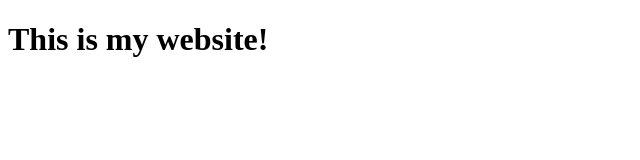
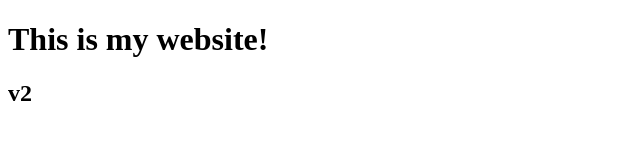
Before and after one commit to sankethan/sankethan.github.io, a plain HTML site: page index.html in a window 1280 px wide. Shown: the full height of the page, 0-640 px from the left. Drawn offline with Linux system fonts and the light colour scheme.

Commit message:
second  commit

```diff
--- a/index.html
+++ b/index.html
@@ -9,5 +9,8 @@
         <h1>
             This is my website!
         </h1>
+        <h2>
+            v2
+        </h2>
     </body>
 </html>
```
